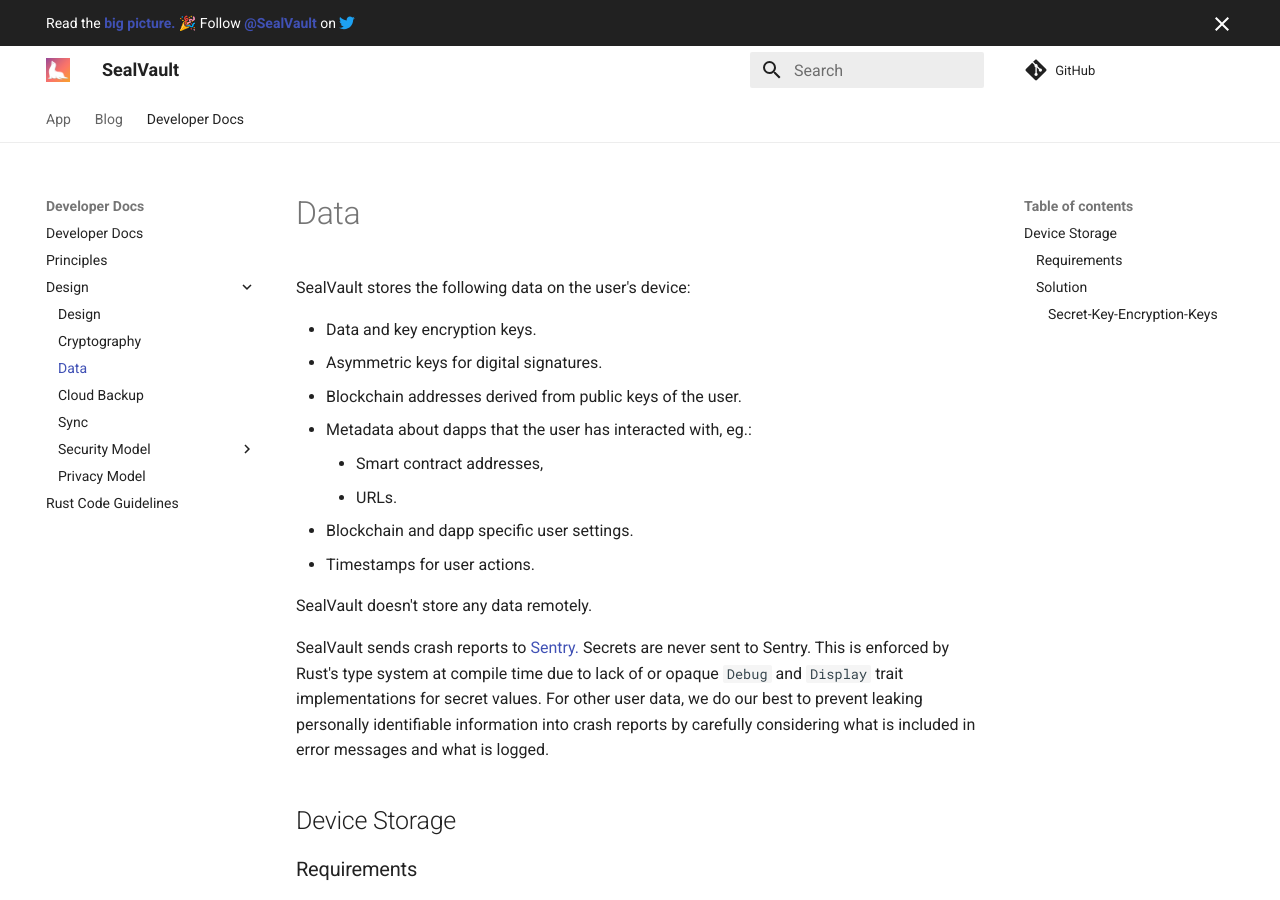
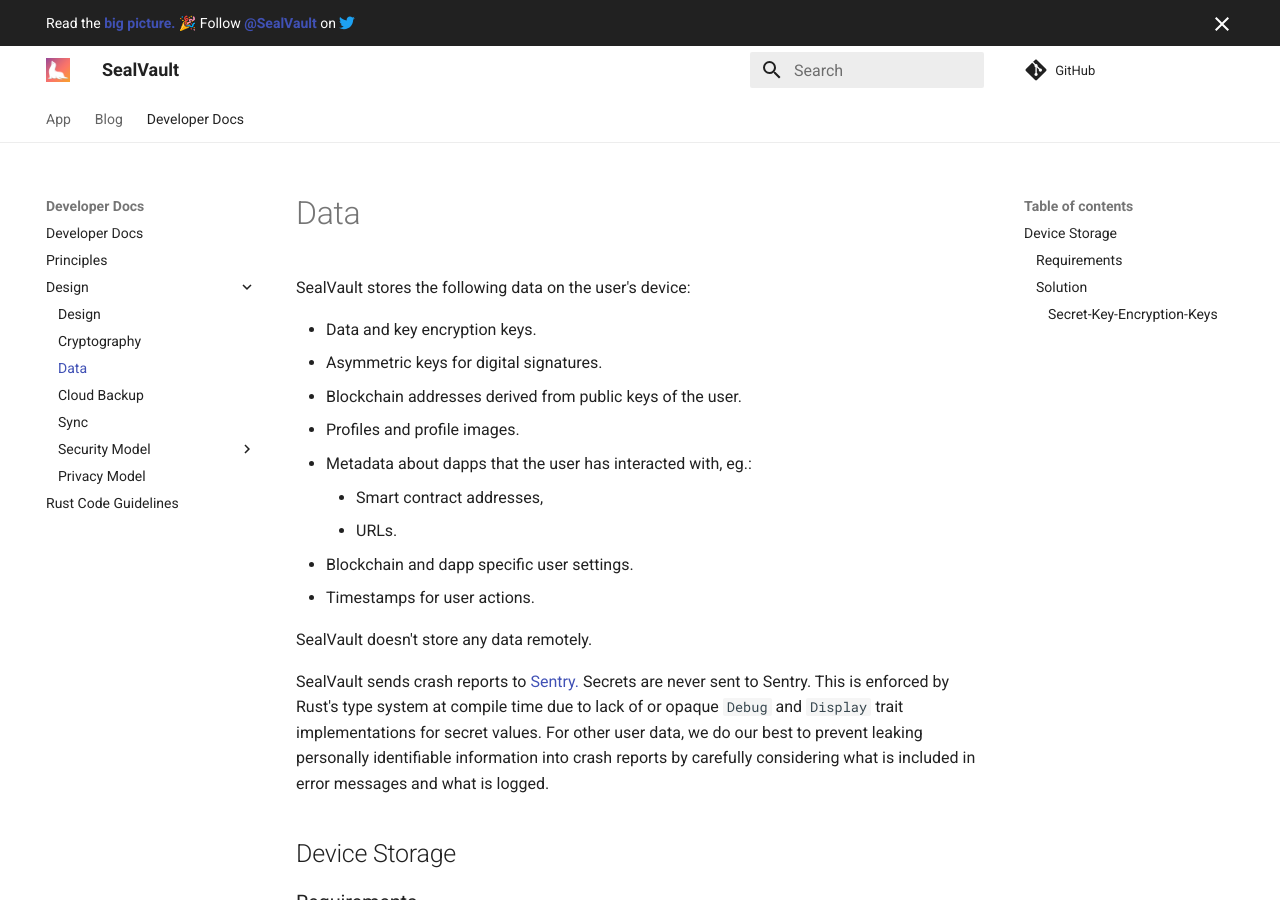
Before and after one commit to sealvault/sealvault, an MkDocs documentation site: the page built from website/src/dev-docs/design/data.md, in a window 1280 px wide and 900 px high. Built offline with MkDocs 1.6.1 and Material for MkDocs 9.7.7, drawn with Linux system fonts in a browser that asks for light colours; comment, search, counter and statistics services are not loaded.

Commit message:
Add profiles to data

```diff
--- a/website/src/dev-docs/design/data.md
+++ b/website/src/dev-docs/design/data.md
@@ -5,6 +5,7 @@ SealVault stores the following data on the user's device:
 * Data and key encryption keys.
 * Asymmetric keys for digital signatures.
 * Blockchain addresses derived from public keys of the user.
+* Profiles and profile images.
 * Metadata about dapps that the user has interacted with, eg.:
     * Smart contract addresses,
     * URLs.
```
